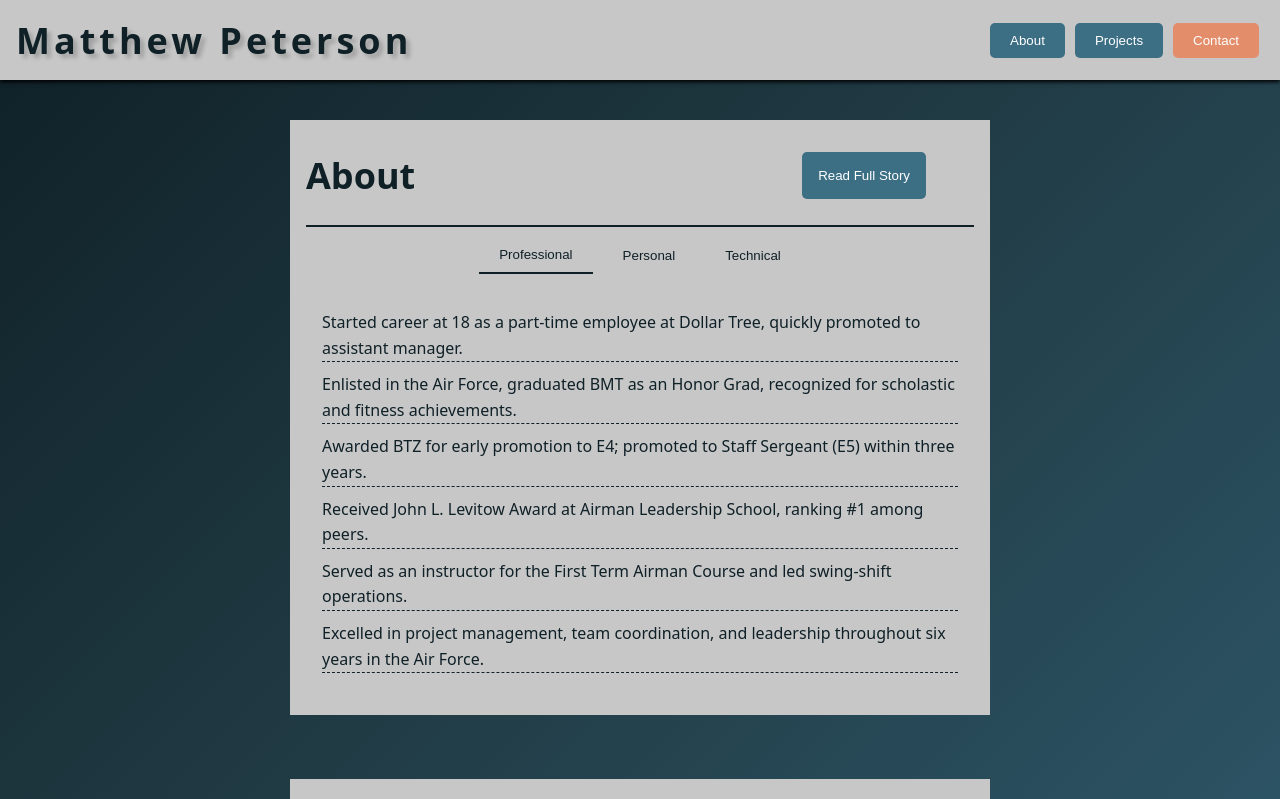
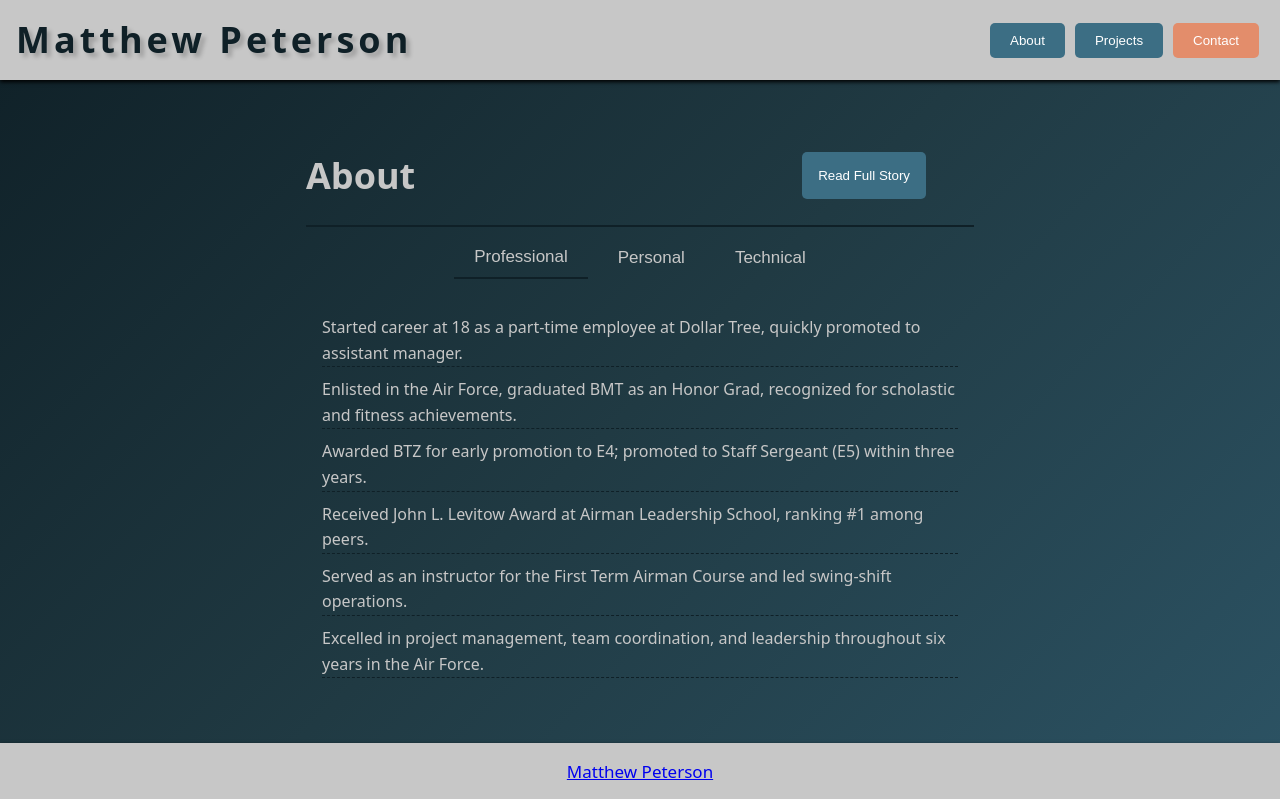
Before and after one commit to matthew-peterson-39/react_portfolio_site, a React (Vite) app: page / in a window 1280 px wide. Shown: the top 799 px of the page. Built offline with nearby package versions, Linux system fonts and the light colour scheme.

Commit message:
sections added

```diff
--- a/src/App.css
+++ b/src/App.css
@@ -6,6 +6,12 @@ html {
   box-sizing: border-box;
   background: linear-gradient(135deg, #0f2027, #203a43, #2c5364);
   color: #0f2027;
+}
+
+body {
+  font-size: 17px;
+  line-height: 1.5;
+  font-weight: 400;
 }
 
 nav {
@@ -19,8 +25,23 @@ nav {
   justify-content: space-between;
   align-items: center;
   background-color: rgb(199, 199, 199);
-  z-index: 1000;
   box-shadow: 0 2px 4px rgba(0, 0, 0);
+}
+
+footer {
+  position: fixed;
+  bottom: 0;
+  width: 100%;
+  height: fit-content;
+  z-index: 100;
+  padding: 1rem;
+
+  display: flex;
+  justify-content: center;
+  align-items: center;
+  background-color: rgb(199, 199, 199);
+  box-shadow: 0 2px 4px rgba(0, 0, 0);
+
 }
 
 .content-section {
--- a/src/components/About.jsx
+++ b/src/components/About.jsx
@@ -91,7 +91,8 @@ function About() {
 
     return (
         <>
-        <div className="about-container">
+        <section>
+        {/* <div className="about-container"> */}
             <div className='about-heading'>
                 <h2 className="about-title">About</h2>
                 {activeTab === 'Professional' && (
@@ -128,8 +129,8 @@ function About() {
             <div>
                 {renderAboutContent()}
             </div>
-
-        </div>
+        {/* </div> */}
+        </section>
 
         </>
     );
--- a/src/components/Projects.jsx
+++ b/src/components/Projects.jsx
@@ -10,7 +10,8 @@ const Projects = () => {
 };
   return (
     <>
-    <div className='project-container'>
+    <section>
+    {/* <div className='project-container'> */}
       <div className='project-heading'>
           <h2 className='project-title'>Projects</h2>
       </div>
@@ -28,7 +29,8 @@ const Projects = () => {
           </button>
       ))}
     </div>
-    </div>
+    {/* </div> */}
+    </section>
     </>
   )
 }
--- a/src/styles/About.css
+++ b/src/styles/About.css
@@ -1,3 +1,11 @@
+section {
+    color: rgb(199, 199, 199);
+    padding: 1rem;
+    min-width: 30%;
+    max-height: 800px;
+    max-width: 700px;
+}
+
 .about-container {
     padding: 1rem;
     min-width: 30%;
@@ -18,6 +26,11 @@
     justify-content: space-between;
     align-items: center;
     margin-right: 2rem;
+}
+
+.tab-button {
+    font-size: 17px;
+    color: rgb(199, 199, 199);
 }
 
 .paragraph {
--- a/src/styles/Projects.css
+++ b/src/styles/Projects.css
@@ -1,3 +1,11 @@
+section {
+    color: rgb(199, 199, 199);
+    padding: 1rem;
+    min-width: 30%;
+    max-height: 800px;
+    max-width: 700px;
+}
+
 .project-container {
     padding: 1rem;
     min-width: 30%;
```
